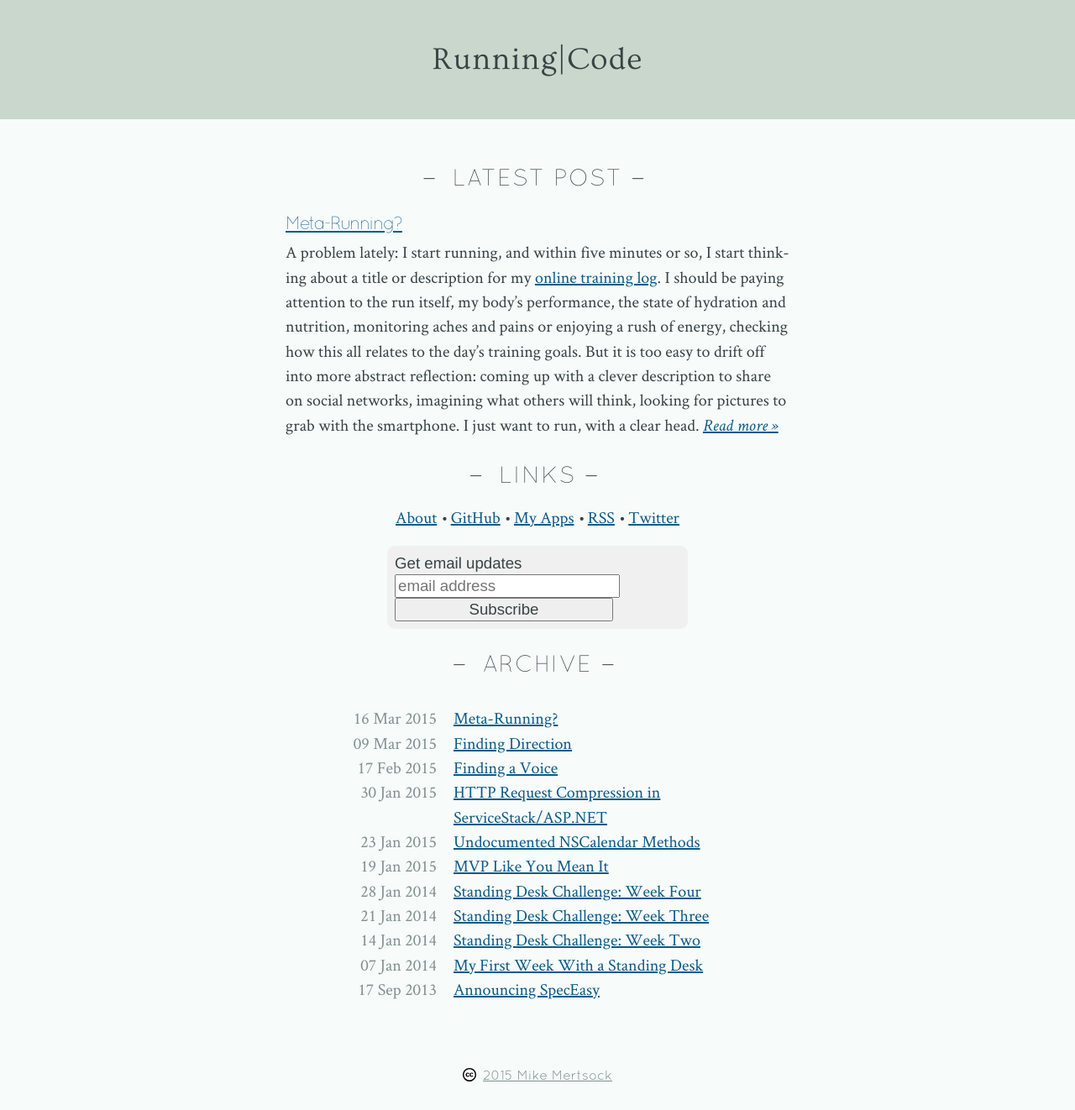
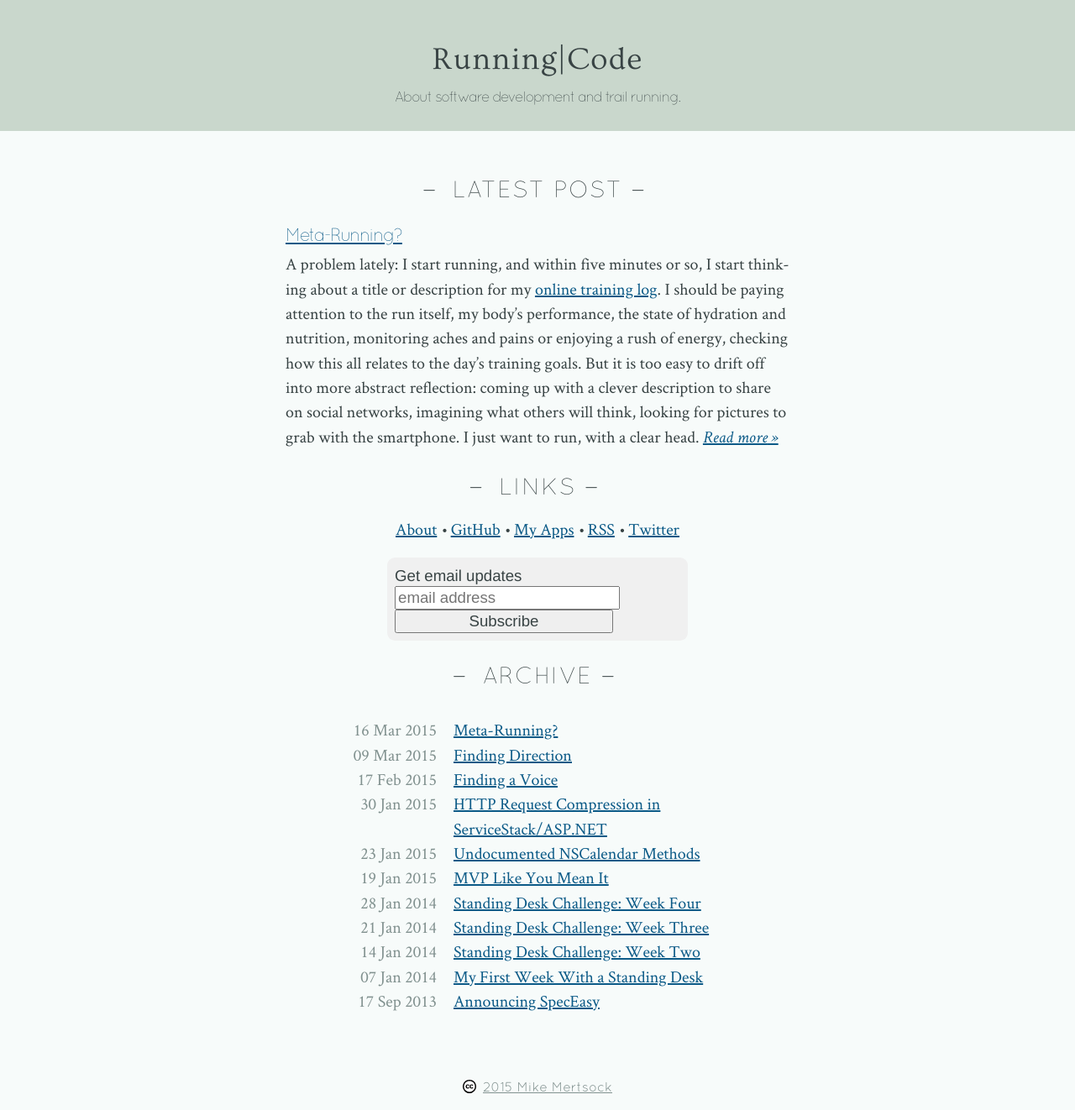
Before and after one commit to mmertsock/mmertsock.github.io, a Jekyll site: the page built from index.html, in a window 1280 px wide. Shown: the whole page at 84% size. Built offline with Jekyll 4.4.1, drawn with Linux system fonts in a browser that asks for light colours; comment, search, counter and statistics services are not loaded.

Commit message:
Subtitle

```diff
--- a/_config.yml
+++ b/_config.yml
@@ -1,5 +1,5 @@
 name: "Running|Code"
-description: "Tech blog focused on .NET and iOS"
+description: "About software development and trail running."
 feedurl: http://www.runningcode.net
 permalink: pretty
 exclude: [_scratch]
--- a/_layouts/default.html
+++ b/_layouts/default.html
@@ -22,6 +22,7 @@
 
     <header>
         <h1><a href="{{ site.url }}/">{{ site.name }}</a></h1>
+        <p class="caption">{{ site.description }}</p>
     </header>
 
     <main>
--- a/css/main.css
+++ b/css/main.css
@@ -93,7 +93,7 @@ body {
     background-color: #f7fbfa;
 }
 
-h1, h2, h3 {
+h1, h2, h3, header .caption {
     font-family: "Quicksand", "HelveticaNeue-Light", "Helvetica Neue Light", "Helvetica-Light", "Helvetica Neue", Helvetica, Calibri, Arial, sans-serif;
     font-weight: 300;
     letter-spacing: -0.075em;
@@ -147,7 +147,7 @@ header {
 header h1 {
     width: 100%;
     text-align: center;
-    margin: 0.5em 0;
+    margin: 0.5em 0 0.2em 0;
     font-family: "Ovo", "Palatino", "Georgia", sans-serif;
     font-weight: normal;
     letter-spacing: 1pt;
@@ -155,6 +155,13 @@ header h1 {
 
 h1 a {
     text-decoration: none;
+}
+
+header .caption {
+    text-align: center;
+    font-size: 13pt;
+    line-height: 19pt;
+    margin: 0;
 }
 
 main {
```
